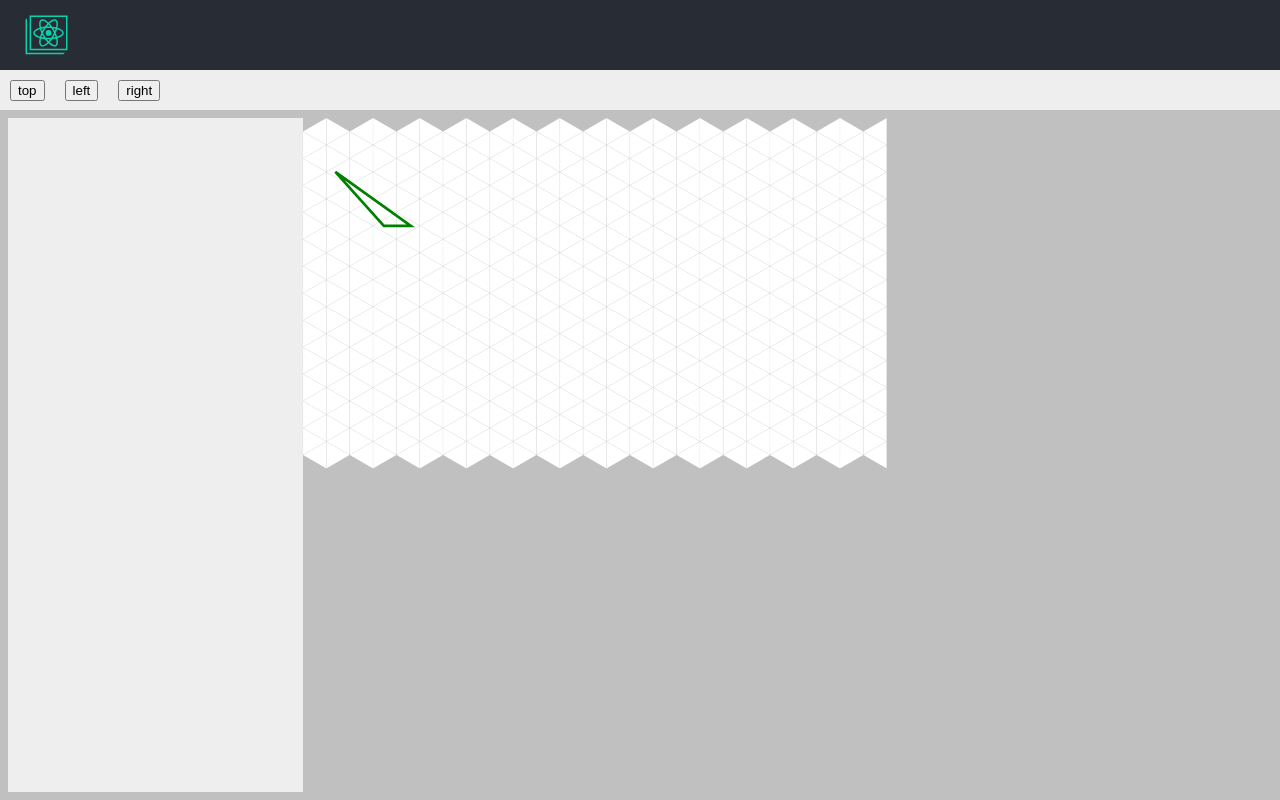
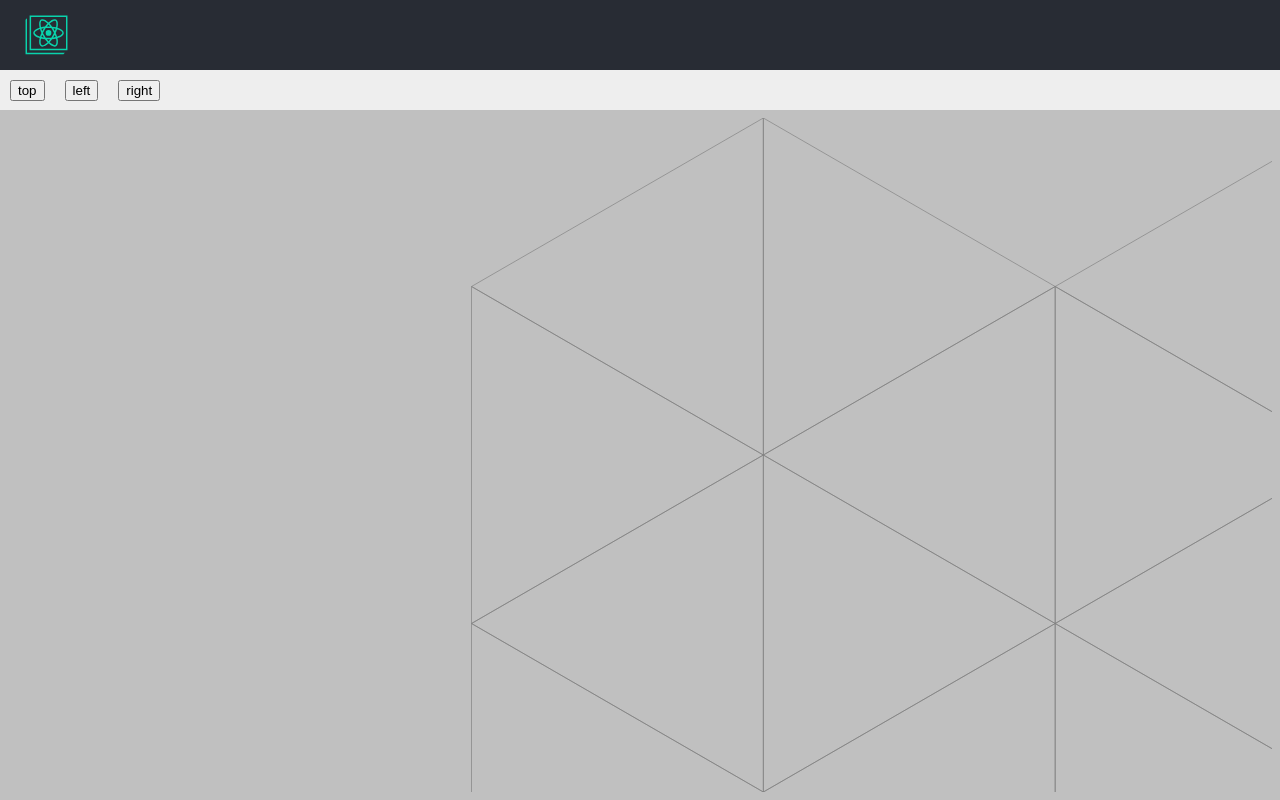
Before and after one commit to NicolasLetellier/isometricks, a React (Create React App) app: page / in a window 1280 px wide. Built offline with nearby package versions, Linux system fonts and the light colour scheme.

Commit message:
move main svg element to Frame component

```diff
--- a/src/editor/frame/Frame.css
+++ b/src/editor/frame/Frame.css
@@ -3,5 +3,10 @@
   height: calc(100vh - 110px);
   box-sizing: border-box;
   border: 8px solid silver;
-  background-color: #FFFFFF;
 }
+
+.Frame-svg {
+  height: 100%;
+  width: 100%;
+  background-color: silver;
+}
--- a/src/editor/frame/Frame.js
+++ b/src/editor/frame/Frame.js
@@ -10,19 +10,23 @@ function Frame({ gridDimensionsInTriangles, activeFace }) {
 
   // WARNING! we must find a way to not re-render Grid when activeFace change...
 
-  // GOAL is to change from triangles grid to points grid and adding
-  // the points events layer too
+  // GOAL is to change the visible grid from triangles grid to points grid,
+  // but conserve these two layers for related events
+
+  // viewbox: must adjust to sizes calculated from gridDimensionsInTriangles to
+  // true grid dimensions (based on triangle side = 1)
   return (
     <div className="Frame">
-      <TrianglesGrid
-        gridDimensionsInTriangles={gridDimensionsInTriangles}
-        trianglesMap={trianglesMap}
-      />
-      {/* <TrianglesEventsLayer
-        gridDimensionsInTriangles={gridDimensionsInTriangles}
-        trianglesMap={trianglesMap}
-        activeface={activeFace}
-      /> */}
+      <svg
+        className="Frame-svg"
+        viewBox={`0 0 1 2`}
+      >
+        <TrianglesGrid
+          gridDimensionsInTriangles={gridDimensionsInTriangles}
+          trianglesMap={trianglesMap}
+          activeface={activeFace}
+        />
+      </svg>
     </div>
   );
 }
--- a/src/editor/frame/TrianglesGrid.css
+++ b/src/editor/frame/TrianglesGrid.css
@@ -1,6 +1,3 @@
 
 .TrianglesGrid {
-  height: 100%;
-  width: 100%;
-  background-color: #EEEEEE;
 }
--- a/src/editor/frame/TrianglesGrid.js
+++ b/src/editor/frame/TrianglesGrid.js
@@ -19,31 +19,17 @@ function TrianglesGrid({ gridDimensionsInTriangles, trianglesMap }) {
           data-orientation={orientation}
           stroke="grey"
           strokeWidth="0.002"
-          fill="white"
+          fill="transparent"
         />
       ));
     }
   }
 
+  // check g element syntax
   return (
-    <svg
-      className="TrianglesGrid"
-      viewBox={`0 0 ${gridDimensionsInTriangles.height} ${gridDimensionsInTriangles.height}`}
-    >
-      <rect
-        className="TrianglesGrid-background"
-        width="100"
-        height="100"
-        fill="silver"
-      />
+    <g className="TrianglesGrid">
       {trianglesPolygons}
-      <polygon
-        points="1.2,2 3,4 4,4"
-        stroke="green"
-        fill="transparent"
-        strokeWidth="0.1"
-      />
-    </svg>
+    </g>
   );
 }
 
```
